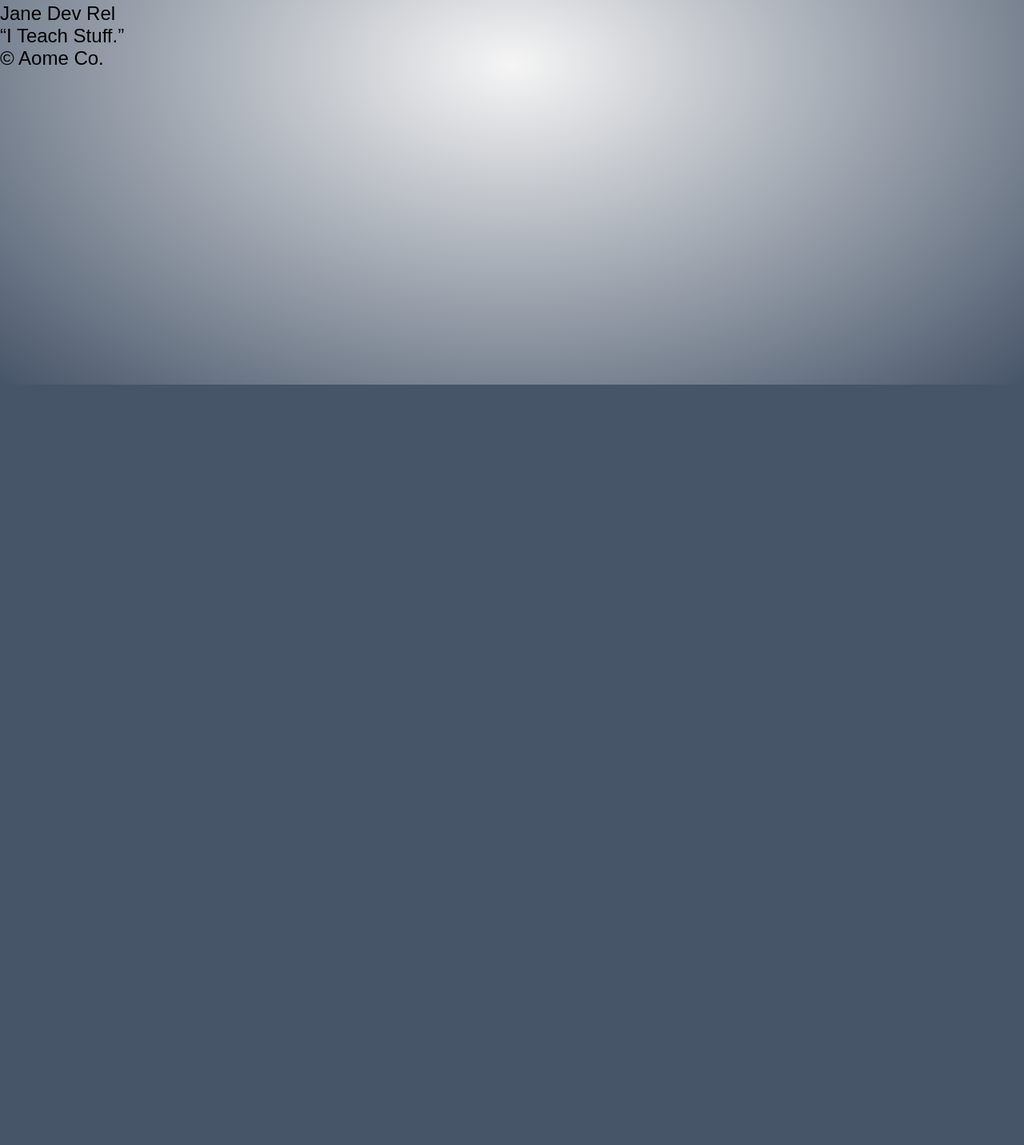
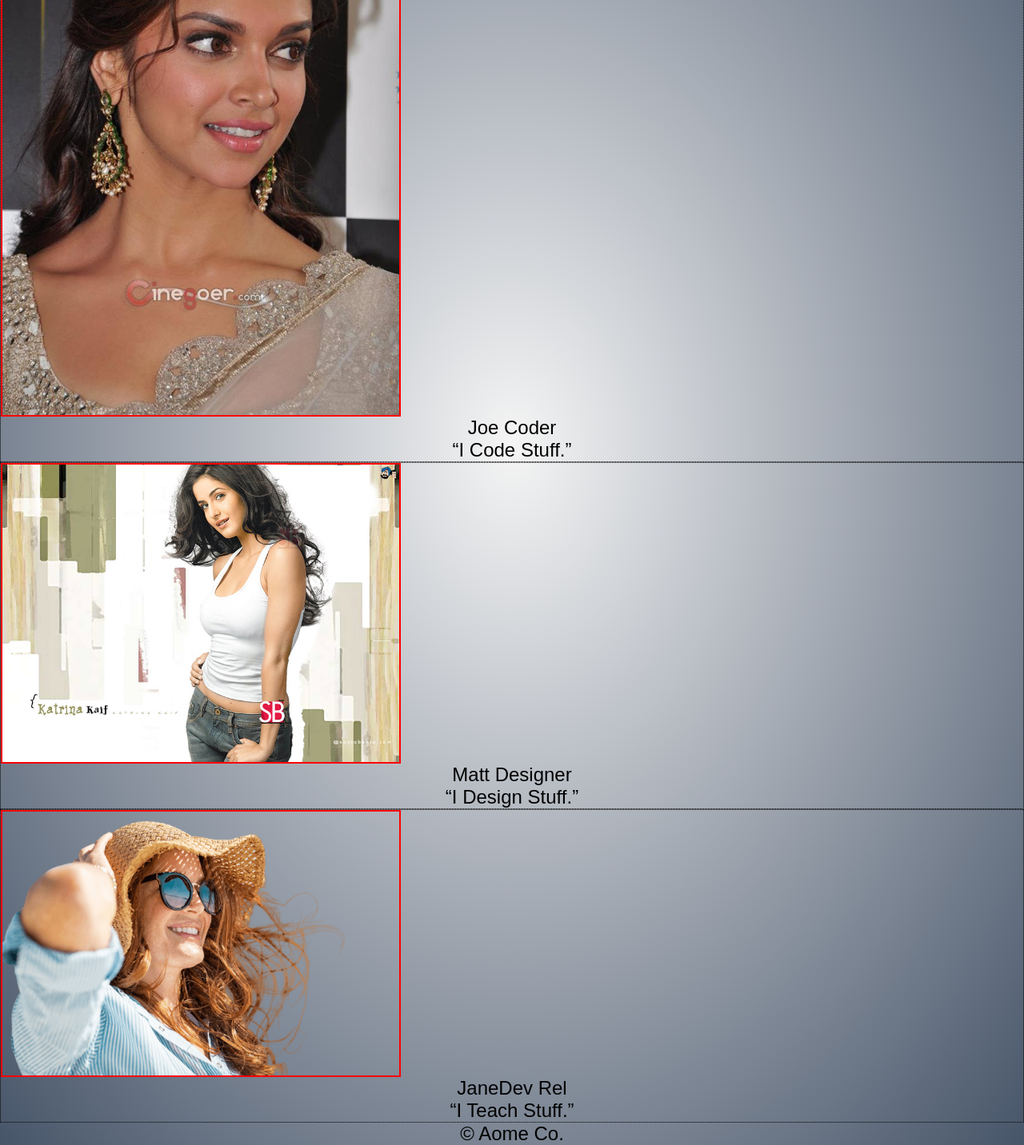
Before and after one commit to PavanYadav196/LetsLearn, a plain HTML site: page Html/Project.html in a window 1280 px wide. Shown: the part 319-1751 px from the top of the page at 80% size. Before the commit the page ends 800 px from the top, so only its background shows below. Drawn offline with Linux system fonts and the light colour scheme.

Commit message:
Adding the reamening files

```diff
--- a/CSS/project.css
+++ b/CSS/project.css
@@ -1,15 +1,32 @@
-*{
+* {
   margin: 0;
   padding: 0;
   box-sizing: border-box;
 }
-
-body{
+/* General Classes */
+img {
+  display: block;
+  max-width: 100%;
+  height: auto;
+  border: 2px solid red;
+}
+/* Styling the body */
+body {
   font-size: 1.5rem;
-  font-family: "Nunito",sans-serif;
+  font-family: "Nunito", sans-serif;
   min-height: 100vh;
   background-color: #475569;
-  background-image: radial-gradient(whitesmoke,#475569);
+  background-image: radial-gradient(whitesmoke, #475569);
   display: flex;
   flex-direction: column;
+  text-align: center;
 }
+/* Giving artcile border */
+article {
+  border: 1px dotted black;
+}
+
+/* Utility Classes */
+.no-wrap {
+  white-space: nowrap;
+}
--- a/Html/Project.html
+++ b/Html/Project.html
@@ -1,5 +1,6 @@
 <!DOCTYPE html>
 <html lang="en">
+
 <head>
   <meta charset="UTF-8" />
   <meta http-equiv="X-UA-Compatible" content="IE=edge" />
@@ -23,29 +24,30 @@
   <main class="container">
     <article id="profile1" class="card">
       <figure>
-          <img src="" alt="" />
+        <img src="/Images/10250259_241320336076214_7385524427114818442_n.jpg" alt="" width="500" height="500" />
         <figcaption>Joe Coder</figcaption>
       </figure>
       <p><q>I Code Stuff.</q></p>
     </article>
     <article id="profile2" class="card">
       <figure>
-          <img src="" alt="" />
+        <img src="/Images/KAT54A.JPG" alt="" width="500" height="500" />
         <figcaption>Matt Designer</figcaption>
       </figure>
       <p><q>I Design Stuff.</q></p>
     </article>
-      <article id="profile1" class="card">
+    <article id="profile3" class="card">
       <figure>
-          <img src="" alt="" />
-          <figcaption>Jane Dev Rel</figcaption>
+        <img src="/Images/01.png" alt="Profile 3" width="500" height="500" />
+        <figcaption> Jane<span class="no-wrap">Dev Rel</span></figcaption>
       </figure>
       <p><q>I Teach Stuff.</q></p>
     </article>
   </main>
 
   <footer>
-      <span>&copy; Aome Co.</span>
+    <p>&copy; Aome Co.</p>
   </footer>
 </body>
+
 </html>
```
Also changed, not shown: Images/10250259_241320336076214_7385524427114818442_n.jpg (added), Images/KAT54A.JPG (added), 1 other file. Lines whose indentation alone changed are shown as unchanged.
